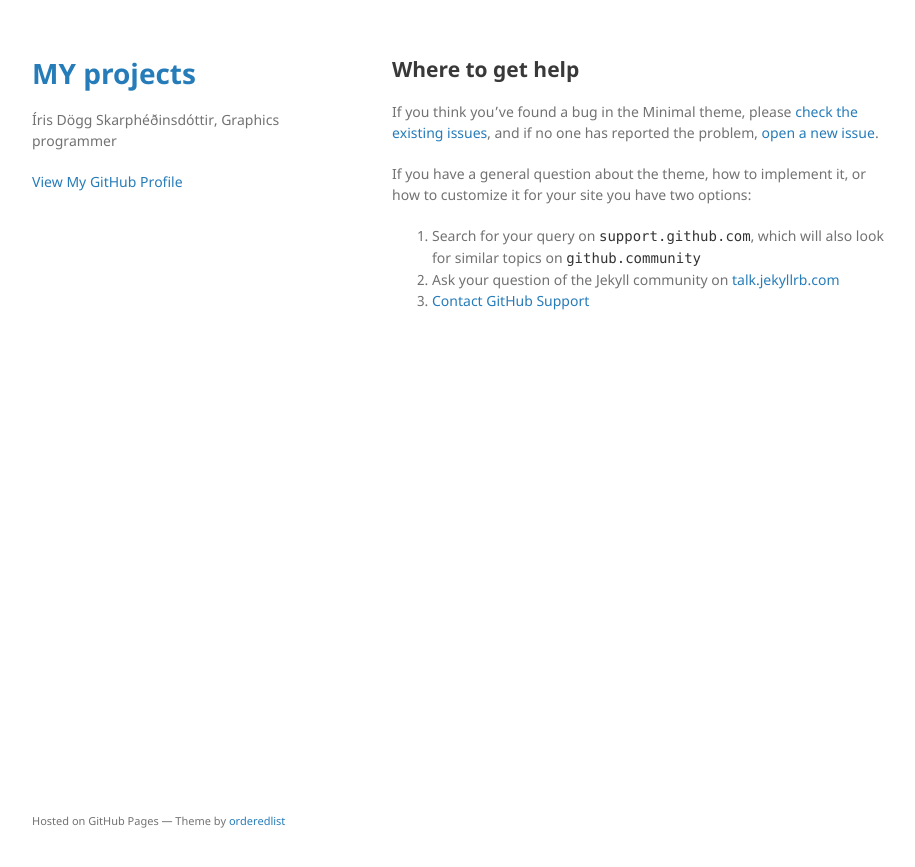
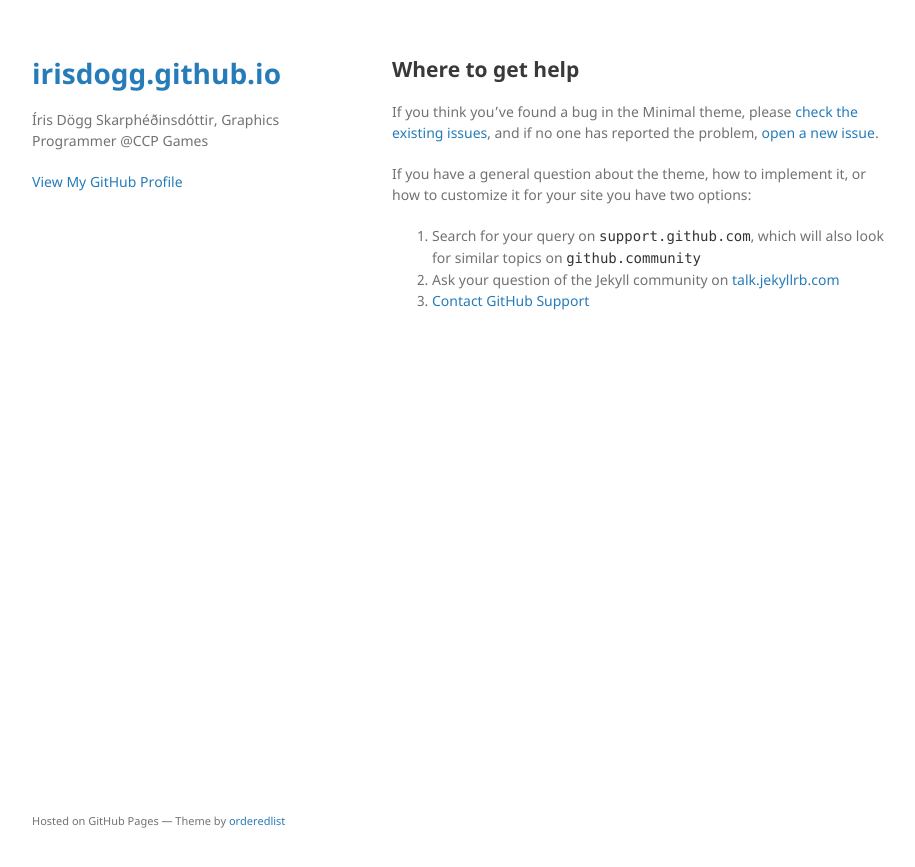
Before and after one commit to irisdogg/irisdogg.github.io, a Jekyll site: the page built from docs/SUPPORT.md, in a window 1280 px wide. Shown: the top 867 px of the page, without its empty margins (178-1093 px from the left). Built offline with Jekyll 4.4.1, drawn with Linux system fonts in a browser that asks for light colours; our own code applies the rules of GitHub Pages for plain Markdown files.

Commit message:
Update _config.yml

```diff
--- a/_config.yml
+++ b/_config.yml
@@ -1,3 +1,3 @@
-title: MY projects
-description: Íris Dögg Skarphéðinsdóttir, Graphics programmer
+title: ""
+description: Íris Dögg Skarphéðinsdóttir, Graphics Programmer @CCP Games
 theme: jekyll-theme-minimal
```
